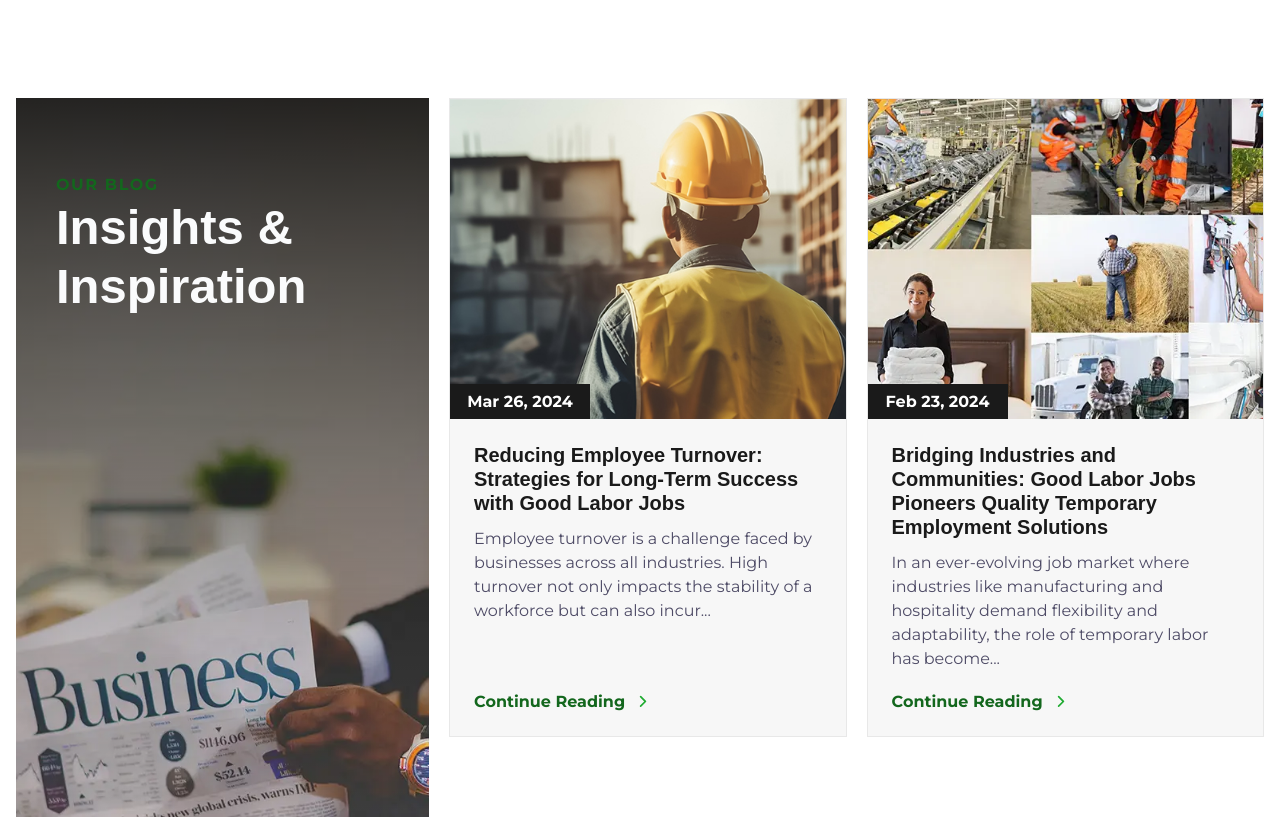
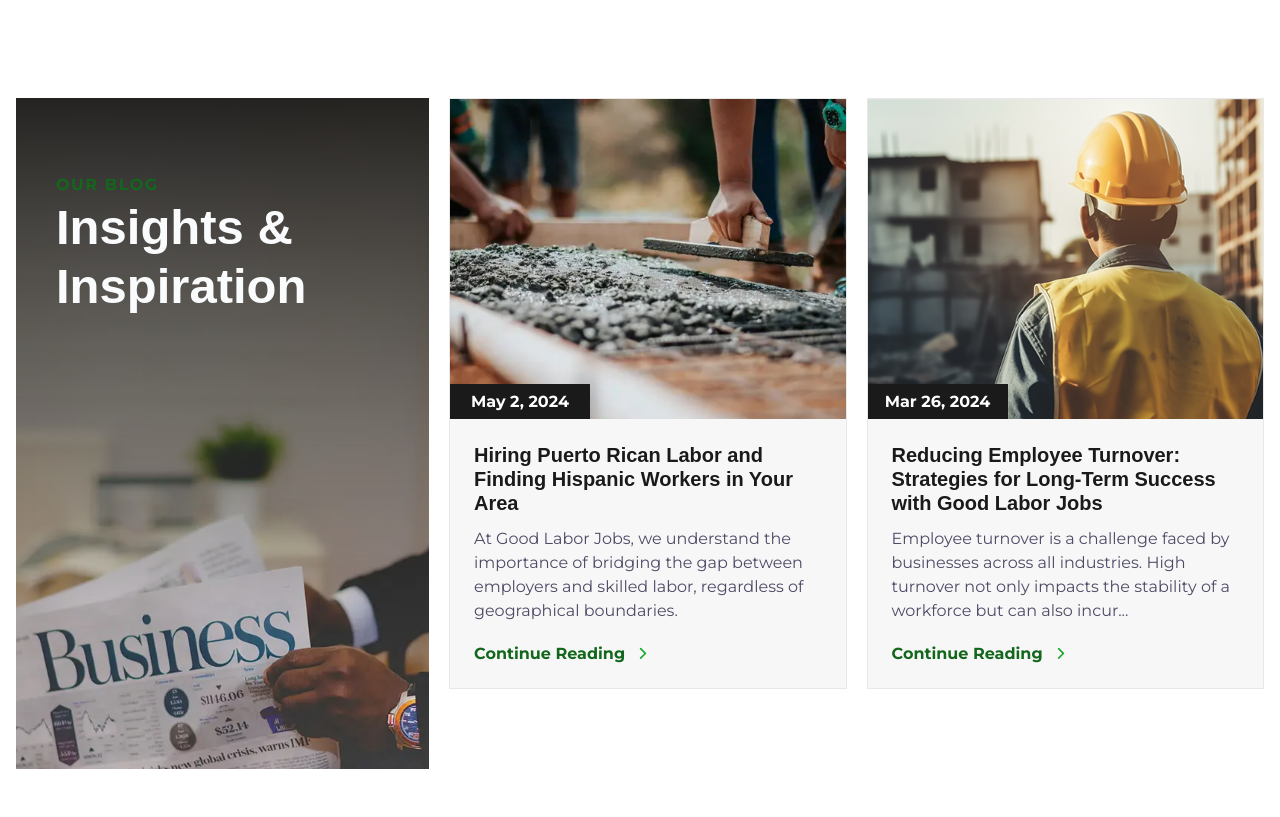
Before and after one commit to jimschaeffer/glj, an Eleventy site: page src/index.html in a window 1280 px wide. Shown: the part 9746-10563 px from the top of the page. Built offline with nearby package versions, Linux system fonts and the light colour scheme; Eleventy itself is replaced by a stand-in of ours; files that its build step writes are made by us from their sources; a web font is replaced by a local one.

Commit message:
new blog post

```diff
--- a/src/index.html
+++ b/src/index.html
@@ -1217,6 +1217,24 @@ eleventyNavigation:
       </div>
       <div class="cs-posts">
           <ul class="cs-card-group">
+            <li class="cs-item">
+              <picture class="cs-image" aria-hidden="true">
+                  <source media="(max-width: 600px)" srcset="assets/images/blog/hiring-puerto-rican-labor.webp">
+                  <source media="(min-width: 601px)" srcset="assets/images/blog/hiring-puerto-rican-labor.webp">
+                  <img loading="lazy" decoding="async" src="assets/images/blog/hiring-puerto-rican-labor.webp" alt="Hiring Puerto Rican Labor" width="413" height="320">
+              </picture>
+              <div class="cs-flex">
+                  <span class="cs-date">May 2, 2024</span>
+                  <h3 class="cs-h3">Hiring Puerto Rican Labor and Finding Hispanic Workers in Your Area</h3>
+                  <p class="cs-item-text">
+                    At Good Labor Jobs, we understand the importance of bridging the gap between employers and skilled labor, regardless of geographical boundaries.
+                  </p>
+                  <a href="/blog/hiring-puerto-rican-labor-and-finding-hispanic-workers-in-your-area/" class="cs-link">
+                      Continue Reading
+                      <img class="cs-arrow" loading="lazy" decoding="async" src="assets/svgs/green-arrow.svg" alt="icon" width="20" height="20" aria-hidden="true">
+                  </a>
+              </div>
+          </li>
               <li class="cs-item">
                   <picture class="cs-image" aria-hidden="true">
                       <source media="(max-width: 600px)" srcset="assets/images/blog/reduce-employee-turnover.jpg">
@@ -1235,24 +1253,6 @@ eleventyNavigation:
                       </a>
                   </div>
               </li>
-              <li class="cs-item">
-                  <picture class="cs-image" aria-hidden="true">
-                      <source media="(max-width: 600px)" srcset="assets/images/blog/bridging-communities.webp">
-                      <source media="(min-width: 601px)" srcset="assets/images/blog/bridging-communities.webp">
-                      <img loading="lazy" decoding="async" src="assets/images/blog/bridging-communities.webp" alt="Bridging Communities" width="413" height="320">
-                  </picture>
-                  <div class="cs-flex">
-                      <span class="cs-date">Feb 23, 2024</span>
-                      <h3 class="cs-h3">Bridging Industries and Communities: Good Labor Jobs Pioneers Quality Temporary Employment Solutions</h3>
-                      <p class="cs-item-text">
-                        In an ever-evolving job market where industries like manufacturing and hospitality demand flexibility and adaptability, the role of temporary labor has become...
-                      </p>
-                      <a href="/blog/bridging-industries-and-communities-good-labor-jobs-pioneers-quality-temporary-employment-solutions/" class="cs-link">
-                          Continue Reading
-                          <img class="cs-arrow" loading="lazy" decoding="async" src="assets/svgs/green-arrow.svg" alt="icon" width="20" height="20" aria-hidden="true">
-                      </a>
-                  </div>
-              </li>
           </ul>
       </div>
   </div>
```
